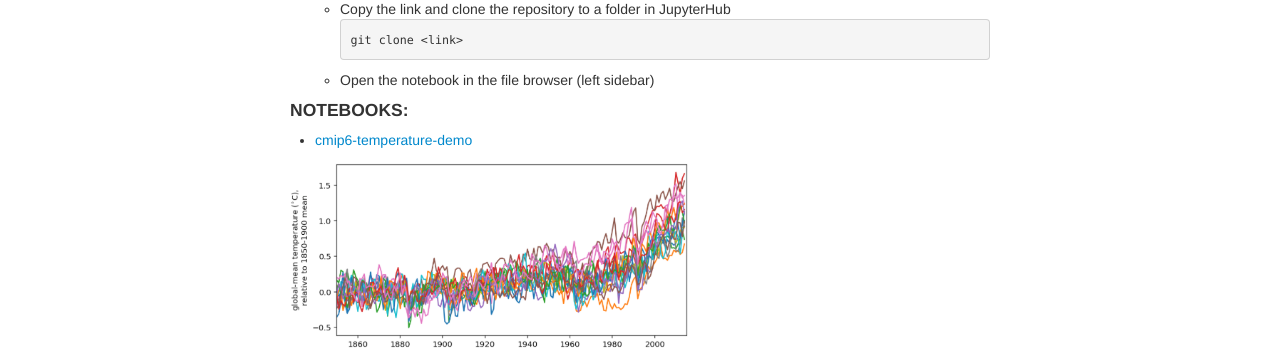
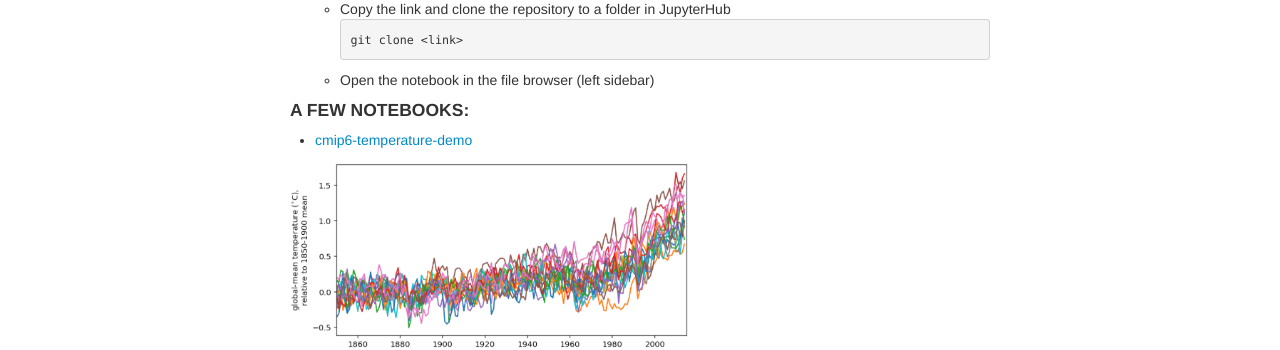
Before and after one commit to naomi-henderson/naomi-henderson.github.io, a Jekyll site: the page built from pages/tutorial2.md, in a window 1280 px wide and 900 px high. Shown: the part 373-723 px from the top of the window. Built offline with Jekyll 4.4.1, drawn with Linux system fonts in a browser that asks for light colours; some of the changed text lies outside the part shown.

Commit message:
modified section titles

````diff
--- a/pages/tutorial2.md
+++ b/pages/tutorial2.md
@@ -18,7 +18,7 @@ git clone <link>
 ```
   - Open the notebook in the file browser (left sidebar)
 
-#### NOTEBOOKS:
+#### A FEW NOTEBOOKS:
 - [cmip6-temperature-demo](https://github.com/hdrake/cmip6-temperature-demo/blob/master/notebooks/00_calculate_simulated_global_warming.ipynb)
 <p align="left"><img src="/assets/hdrake.png" width="400"></p>
 
````
Also changed, not shown: other parts of pages/tutorial2.md (+1 -1 lines).
